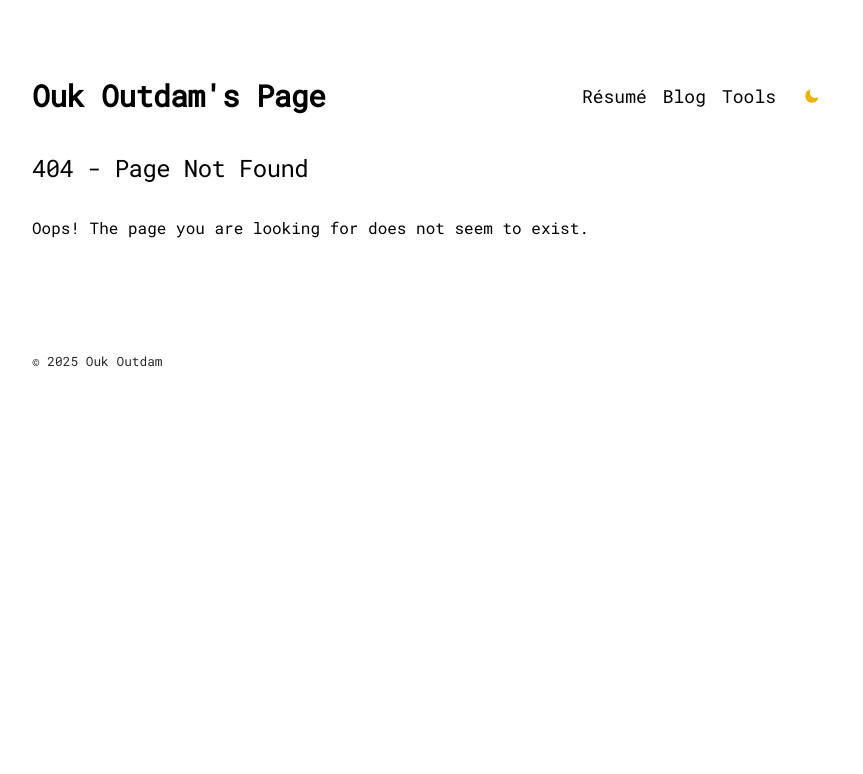
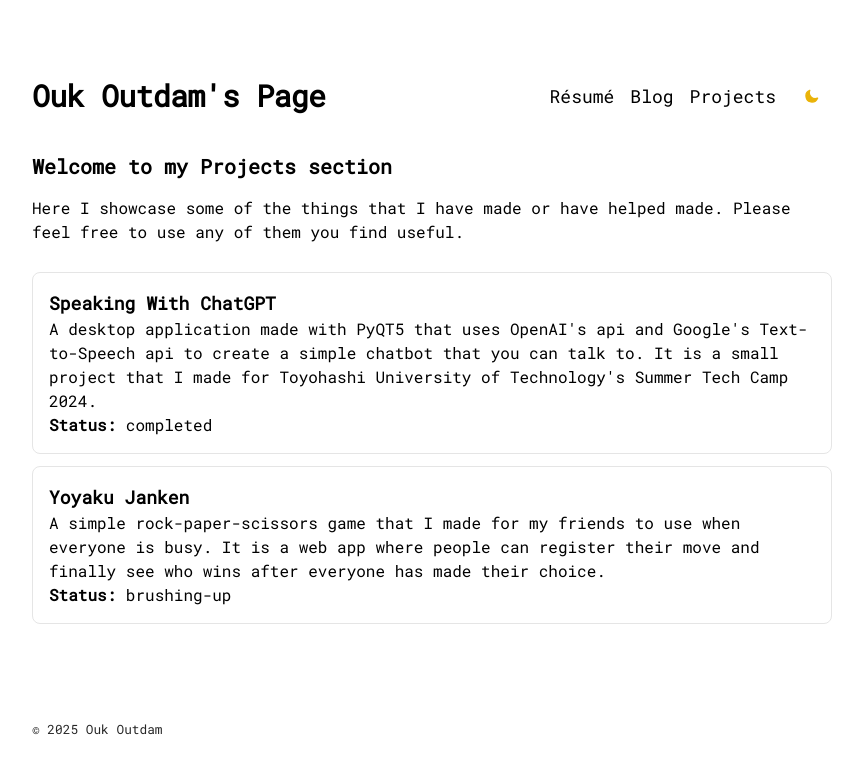
Before and after one commit to oukoutdam/personal-homepage, a Next.js app: page /projects in a window 1280 px wide. Before the commit this address had no page. Shown: the top 774 px of the page, without its empty margins (208-1071 px from the left). Built offline with nearby package versions, Linux system fonts and the light colour scheme.

Commit message:
Rename Tool to Project

```diff
--- a/src/app/components/nav.tsx
+++ b/src/app/components/nav.tsx
@@ -6,7 +6,7 @@ import { JSX, useEffect, useState } from 'react';
 const navItems = {
   '/resume': { name: 'Résumé' },
   '/blog': { name: 'Blog' },
-  '/tools': { name: 'Tools' },
+  '/projects': { name: 'Projects' },
 };
 
 export default function Navbar(): JSX.Element {
--- a/src/app/page.tsx
+++ b/src/app/page.tsx
@@ -31,7 +31,7 @@ export default function Page() {
           <li className='flex items-start'>
             <span className='mr-2'>•</span>
             <span>
-              <strong className='font-medium'>Tools</strong> - A showcase of
+              <strong className='font-medium'>Projects</strong> - A showcase of
               programs I&apos;ve made
             </span>
           </li>
--- /dev/null
+++ b/src/app/projects/components/ProjectCard.tsx
@@ -0,0 +1,24 @@
+import React from 'react';
+
+export type ProjectCardProps = {
+  name: string;
+  description: string;
+  status: 'to-do' | 'in-progress' | 'brushing-up' | 'completed';
+  link: string;
+};
+
+function ProjectCard({ Project }: { Project: ProjectCardProps }) {
+  return (
+    <a href={Project.link} target='_blank'>
+      <div className='mt-3 rounded-lg border border-neutral-200 p-4 hover:bg-neutral-100 dark:border-neutral-700 dark:hover:bg-neutral-600'>
+        <h2 className='text-lg font-bold'>{Project.name}</h2>
+        <p>{Project.description}</p>
+        <p>
+          <strong>Status:</strong> {Project.status}
+        </p>
+      </div>
+    </a>
+  );
+}
+
+export default ProjectCard;
--- /dev/null
+++ b/src/app/projects/page.tsx
@@ -0,0 +1,34 @@
+import ProjectCard, { ProjectCardProps } from './components/ProjectCard';
+
+const myProjects: ProjectCardProps[] = [
+  {
+    name: 'Speaking With ChatGPT',
+    description:
+      "A desktop application made with PyQT5 that uses OpenAI's api and Google's Text-to-Speech api to create a simple chatbot that you can talk to. It is a small project that I made for Toyohashi University of Technology's Summer Tech Camp 2024.",
+    status: 'completed',
+    link: 'https://github.com/odakazu66/Summer-TECH-CAMP2024',
+  },
+  {
+    name: 'Yoyaku Janken',
+    description:
+      'A simple rock-paper-scissors game that I made for my friends to use when everyone is busy. It is a web app where people can register their move and finally see who wins after everyone has made their choice.',
+    status: 'brushing-up',
+    link: 'https://github.com/oukoutdam/yoyaku_janken',
+  },
+];
+
+export default function Projects() {
+  return (
+    <>
+      <h1 className='mb-4 text-xl font-bold'>Welcome to my Projects section</h1>
+      <p className='mb-4'>
+        Here I showcase some of the things that I have made or have helped made.
+        Please feel free to use any of them you find useful.
+      </p>
+
+      {myProjects.map((Project, index) => {
+        return <ProjectCard key={index} Project={Project} />;
+      })}
+    </>
+  );
+}
--- a/src/app/tools/components/ToolCard.tsx
+++ /dev/null
@@ -1,22 +0,0 @@
-import React from 'react'
-
-export type ToolCardProps = {
-    name: string;
-    description: string;
-    status: 'to-do' | 'in-progress' | 'brushing-up' | 'completed';
-    link: string;
-}
-
-function ToolCard({tool} : {tool : ToolCardProps}) {
-  return (
-        <a href={tool.link} target='_blank'>
-            <div className="mt-3 border hover:bg-neutral-100 border-neutral-200 dark:border-neutral-700 dark:hover:bg-neutral-600 p-4 rounded-lg">
-                <h2 className="text-lg font-bold">{tool.name}</h2>
-                <p>{tool.description}</p>
-                <p><strong>Status:</strong> {tool.status}</p>
-            </div>
-        </a>
-  )
-}
-
-export default ToolCard
--- a/src/app/tools/page.tsx
+++ /dev/null
@@ -1,31 +0,0 @@
-import ToolCard, { ToolCardProps } from "./components/ToolCard";
-
-const myTools: ToolCardProps[] = [
-    {
-        name: 'Speaking With ChatGPT',
-        description: "A desktop application made with PyQT5 that uses OpenAI's api and Google's Text-to-Speech api to create a simple chatbot that you can talk to. It is a small project that I made for Toyohashi University of Technology's Summer Tech Camp 2024.",
-        status: 'completed',
-        link: "https://github.com/odakazu66/Summer-TECH-CAMP2024",
-    },
-    {
-        name: 'Yoyaku Janken',
-        description: "A simple rock-paper-scissors game that I made for my friends to use when everyone is busy. It is a web app where people can register their move and finally see who wins after everyone has made their choice.",
-        status: 'brushing-up',
-        link: "https://github.com/oukoutdam/yoyaku_janken",
-    },
-]
-
-export default function Tools() {
-    return (
-        <>
-            <h1 className="text-xl font-bold mb-4">Welcome to my Tools section</h1>
-            <p className="mb-4">Here I showcase some of the things that I have made or have helped made. Please feel free to use any of them you find useful.</p>
-
-            {myTools.map((tool, index) => {
-                return (
-                    <ToolCard key={index} tool={tool}/>
-                );
-            })}
-        </>
-    );
-}
```
